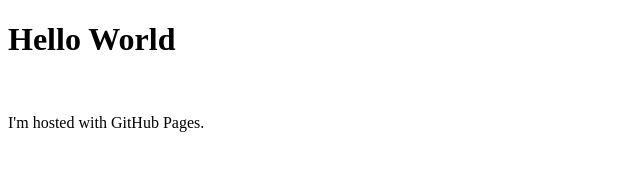
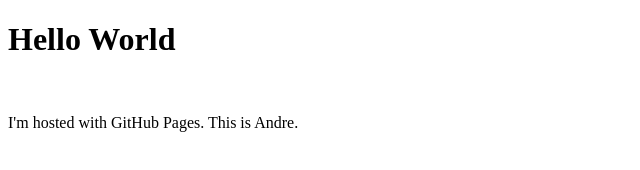
Before and after one commit to acatao/acatao.github.io, a plain HTML site: page index.html in a window 1280 px wide. Shown: the whole page, without its empty margins (0-640 px from the left). Drawn offline with Linux system fonts and the light colour scheme.

Commit message:
index2
index

```diff
--- a/index.html
+++ b/index.html
@@ -2,6 +2,6 @@
 <html>
 <body>
 <h1>Hello World</h1><br>
-<p>I'm hosted with GitHub Pages.</p>
+<p>I'm hosted with GitHub Pages. This is Andre.</p>
 </body>
 </html>
```
